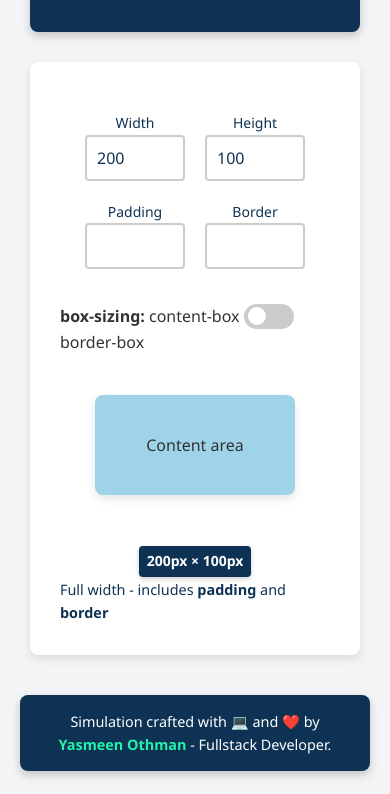
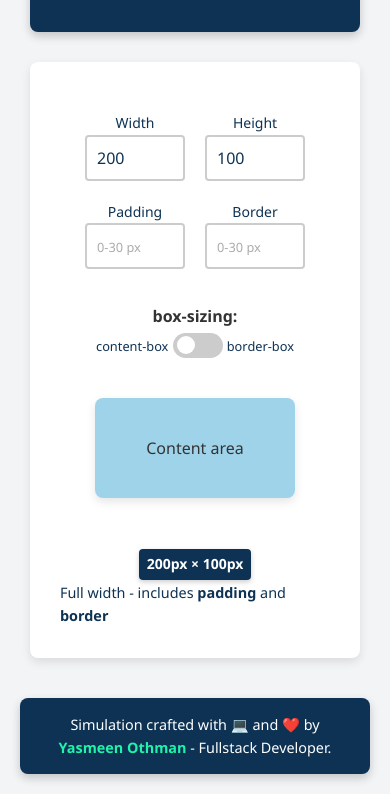
Before and after one commit to YasmeenOthman/Box-Modeling, a website built with webpack: page dist/index.html in a window 390 px wide. Shown: the part 995-1789 px from the top of the page. Built offline with nearby package versions, Linux system fonts and the light colour scheme.

Commit message:
adding placeholder and warpping the boxzizing

```diff
--- a/dist/index.html
+++ b/dist/index.html
@@ -78,6 +78,7 @@
                   title="padding"
                   min="0"
                   max="30"
+                  placeholder="0-30 px"
                 />
               </div>
               <div class="label-input-container">
@@ -88,17 +89,21 @@
                   title="border"
                   min="0"
                   max="30"
+                  placeholder="0-30 px"
                 />
               </div>
             </div>
-            <div>
+            <div class="box-sizing-container">
               <strong>box-sizing:</strong>
-              content-box
-              <label class="switch">
-                <input type="checkbox" />
-                <span class="slider round"></span>
-              </label>
-              border-box
+              <div>
+                <span>content-box</span>
+
+                <label class="switch">
+                  <input type="checkbox" />
+                  <span class="slider round"></span>
+                </label>
+                <span>border-box</span>
+              </div>
             </div>
           </div>
           <div id="box">Content area</div>
--- a/dist/style.css
+++ b/dist/style.css
@@ -143,8 +143,23 @@ input[type="number"]:focus {
   border-color: var(--secondaryColor);
   outline: none;
 }
+input[type="number"]::placeholder {
+  font-size: 0.8rem;
+  color: #ababab;
+}
 
 /* Switch */
+.box-sizing-container {
+  display: flex;
+  justify-content: center;
+  align-items: center;
+  gap: 3px;
+}
+.box-sizing-container span {
+  font-size: 0.9rem;
+
+  color: var(--mainColor);
+}
 .switch {
   position: relative;
   display: inline-block;
@@ -311,9 +326,16 @@ input:checked + .slider:before {
   #dimension-badge {
     transform: translate(50%, -70%);
   }
+  .box-sizing-container {
+    width: 100%;
+    flex-wrap: wrap;
+  }
+  .box-sizing-container span {
+    font-size: 0.8rem;
+  }
 }
 
-@media screen and (min-width: 1600px) {
+/* @media screen and (min-width: 1600px) {
   .wrapper {
     height: 70vh;
     display: flex;
@@ -380,4 +402,4 @@ input:checked + .slider:before {
   .footer {
     font-size: 2rem;
   }
-}
+} */
```
